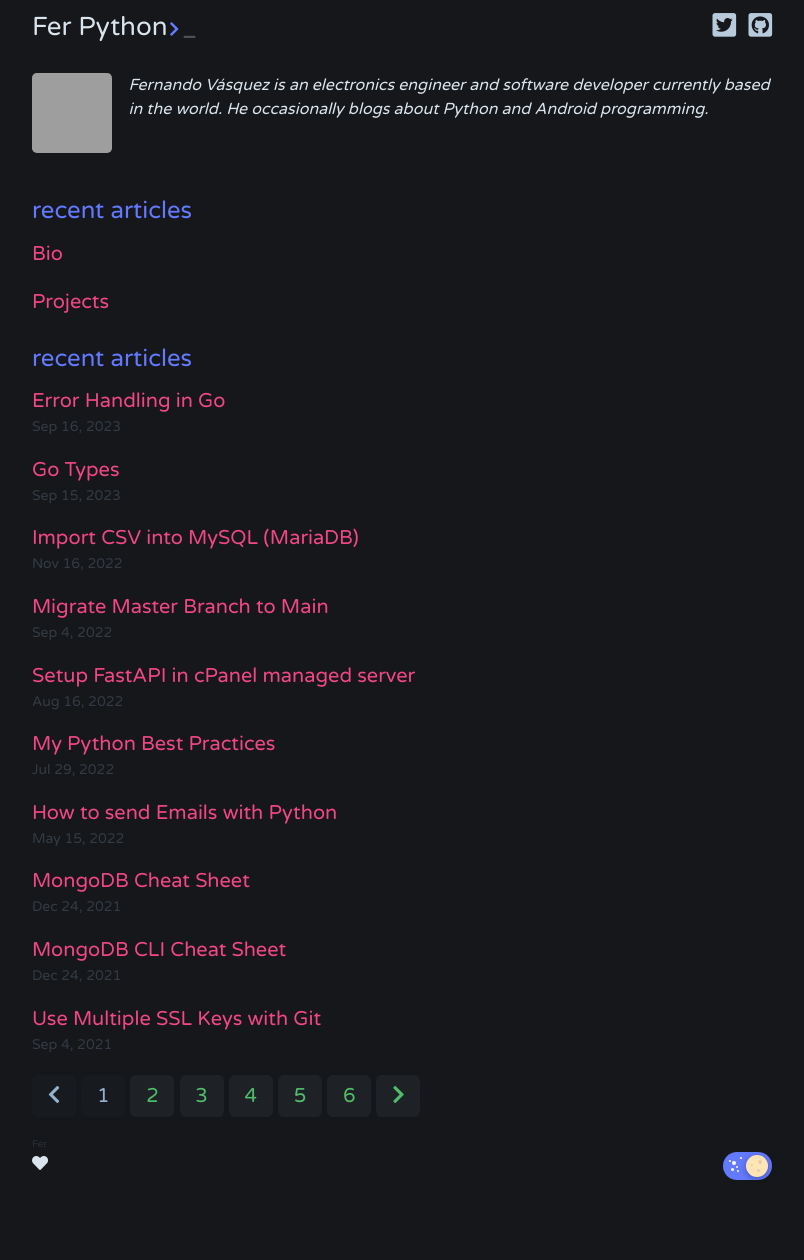
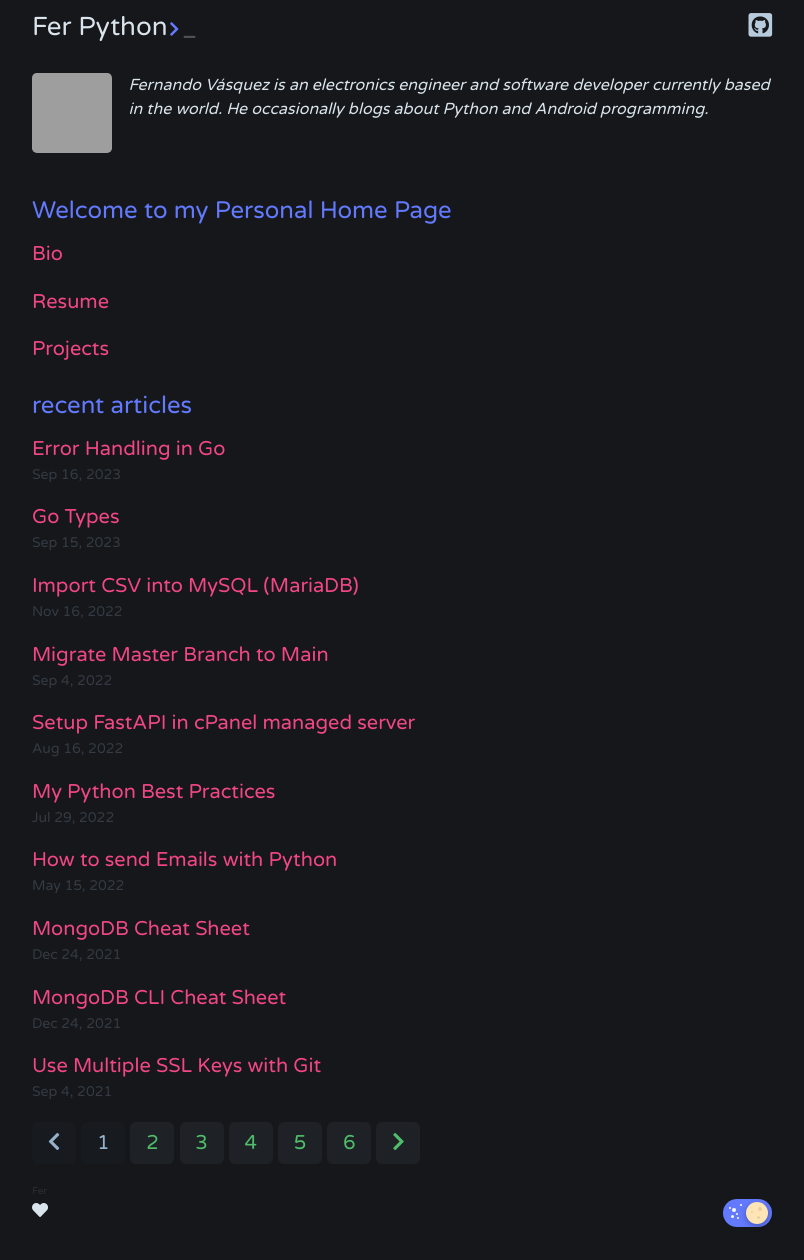
Before and after one commit to zxcfer/ferpython, a Jekyll site: the page built from index.html, in a window 1280 px wide. Shown: the whole page, without its empty margins (238-1042 px from the left). Built offline with Jekyll 4.4.1, drawn with Linux system fonts in a browser that asks for light colours; nearby versions of some CDN libraries; the list of posts is cut into pages by our own code; before the commit the page ends 1213 px from its top, so only the background shows below that; grey boxes are pictures that could not be loaded.

Commit message:
links added

```diff
--- a/_config.yml
+++ b/_config.yml
@@ -28,8 +28,8 @@ dash:
   # generate social links in footer
   # supported colors: green, red, orange, blue, cyan, pink, teal, yellow, indigo, purple
   social_links:
-    - url: https://twitter.com/vasquefe
-      icon: twitter-square
+    - url: https://www.instagram.com/zxcfer1/
+      icon: instagram-square
       color: cyan
     - url: https://github.com/zxcfer
       icon: github-square
--- a/_layouts/home.html
+++ b/_layouts/home.html
@@ -5,10 +5,13 @@ layout: default
   {% include author.html %}
 {% endunless %}
 {{ content }}
-<h2>recent articles</h2>
+<h2>Welcome to my Personal Home Page</h2>
 <div class="post-links">
   <div class="post-link-wrapper">
     <a href="Bio" class="post-link">Bio</a>
+  </div>
+  <div class="post-link-wrapper">
+    <a href="https://www.linkedin.com/in/zxcfer/" class="post-link">Resume</a>
   </div>
   <div class="post-link-wrapper">
     <a href="Projects" class="post-link">Projects</a>
```
